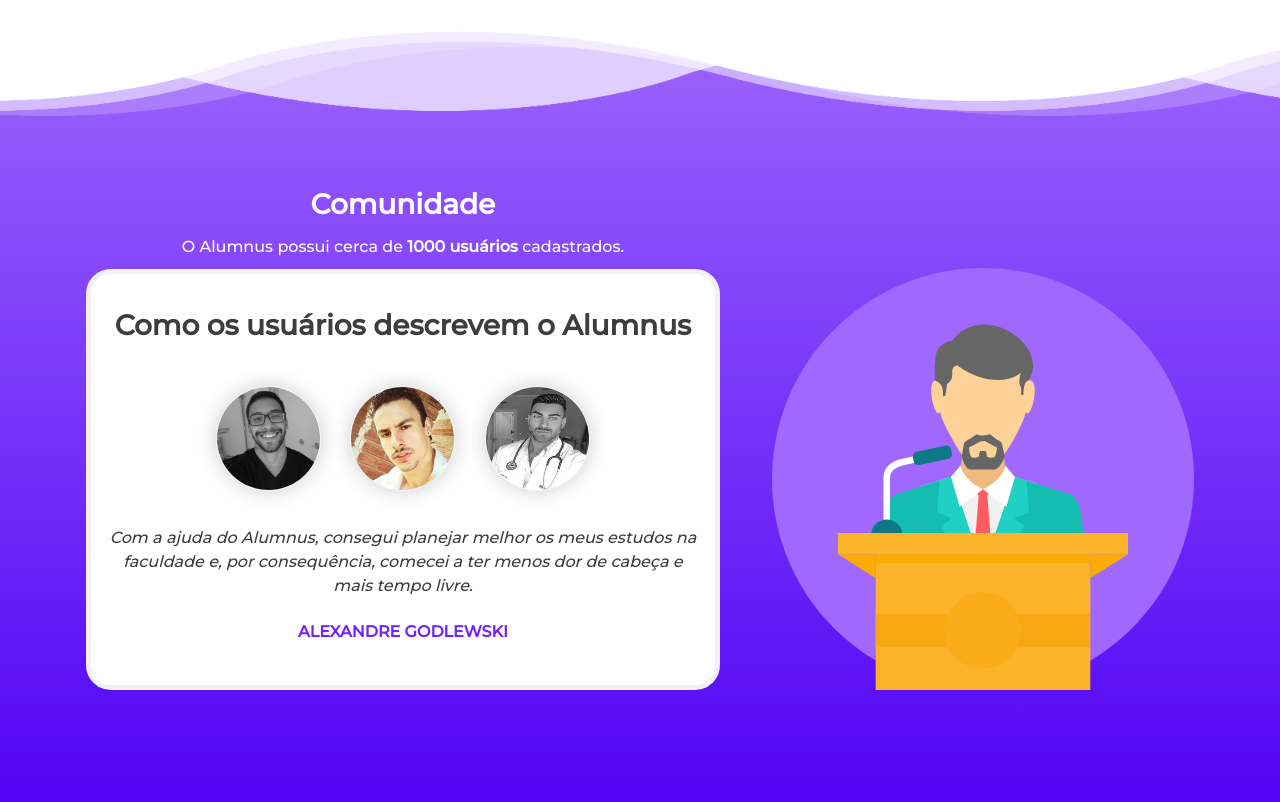
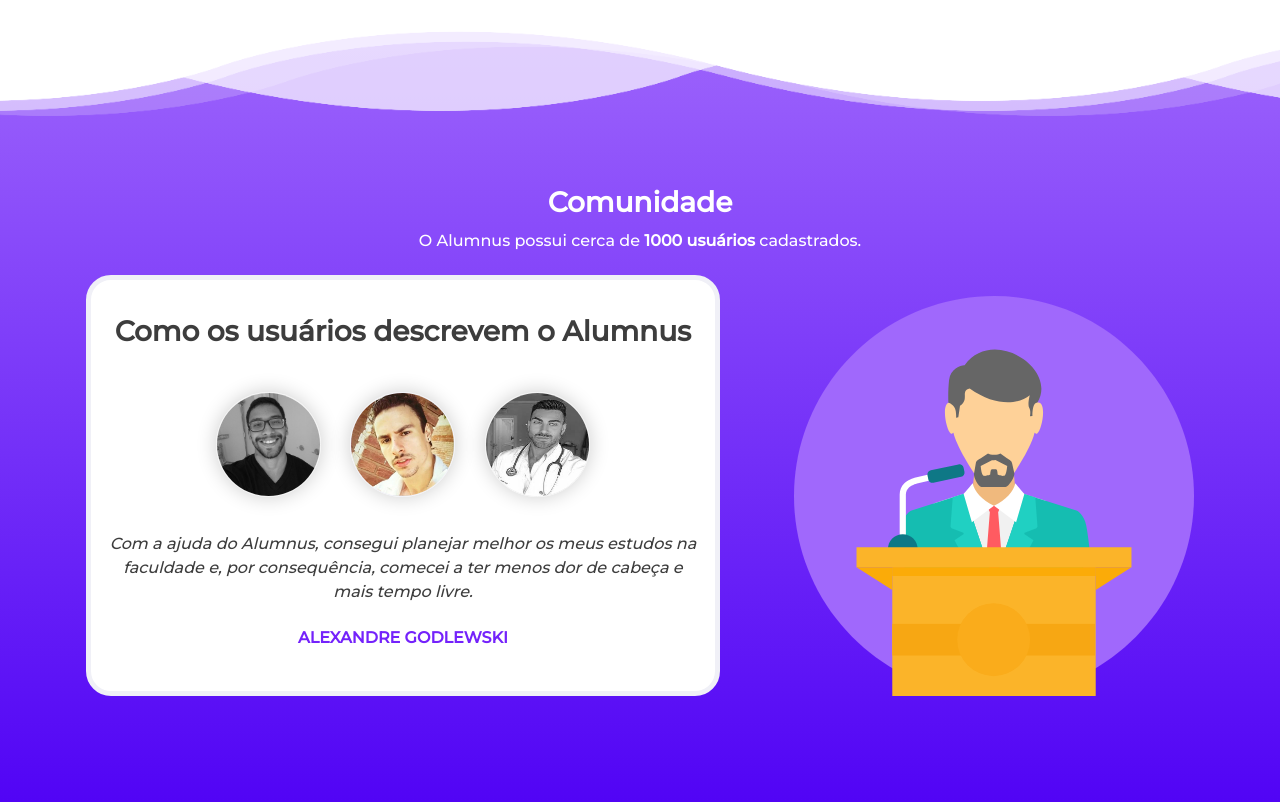
Before and after one commit to GustavoBauer/Prototipacao-telas-Alumnus, a PHP site: page /telas/tela-inicial.html in a window 1280 px wide. Shown: the part 1599-2401 px from the top of the page. Run offline with PHP 8.4, Linux system fonts and the light colour scheme; some libraries are stand-ins or nearby versions.

Commit message:
revisao4 tela inicial

```diff
--- a/css/tela-inicial.css
+++ b/css/tela-inicial.css
@@ -348,7 +348,7 @@ button:after {
 }
 
 #img-feedback img{
-  max-width: 95%;
+  max-width: 90%;
 }
 
 /* Contato */
--- a/telas/tela-inicial.html
+++ b/telas/tela-inicial.html
@@ -212,11 +212,11 @@
             <div class="wave wave2"></div>
             <div class="wave wave3"></div>
             <div class="wave wave4"></div>
+            <h3 class="mt-5 p-1 pt-5 text-center text-white font-weight-bold">Comunidade</h3>
+            <h6 class="px-4 text-white text-center">O Alumnus possui cerca de <span class="font-weight-bold">1000 usuários</span> cadastrados.</h6> <!-- INFORMAÇÃO DINAMICA-->
             <div class="container p-3">
-                <div class="row d-flex justify-content-around align-items-end mt-5">
+                <div class="row d-flex justify-content-around align-items-end">
                     <div class="col-lg-7 col-md-12 shadow text-left" id="container-arredondado">
-                        <h3 class="mt-4 p-1 text-center text-white font-weight-bold">Comunidade</h3>
-                        <h6 class="p-1 px-4 mb-2 text-white text-center">O Alumnus possui cerca de <span class="font-weight-bold">1000 usuários</span> cadastrados.</h6> <!-- INFORMAÇÃO DINAMICA-->
                         <div class="testimonial-section">
                             <h3 class="text-center p-1 font-weight-bold">Como os usuários descrevem o Alumnus</h3>
                             <div class="testimonial-contents">
```
